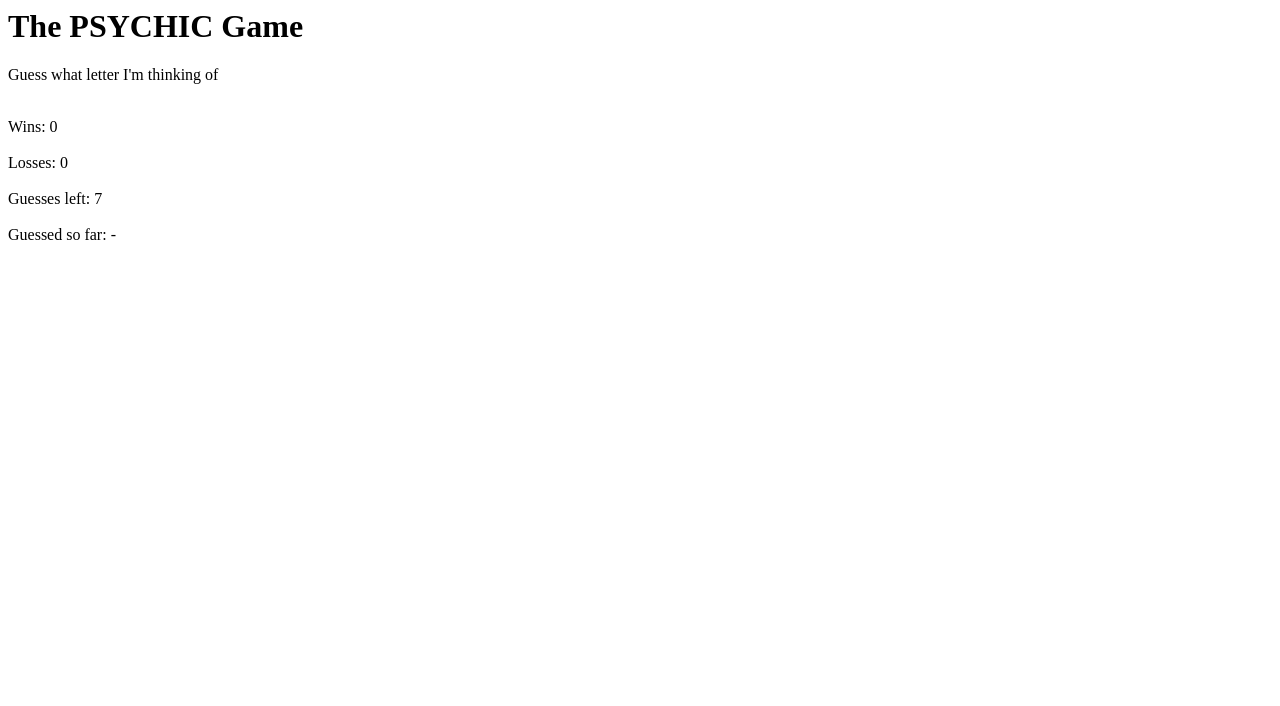
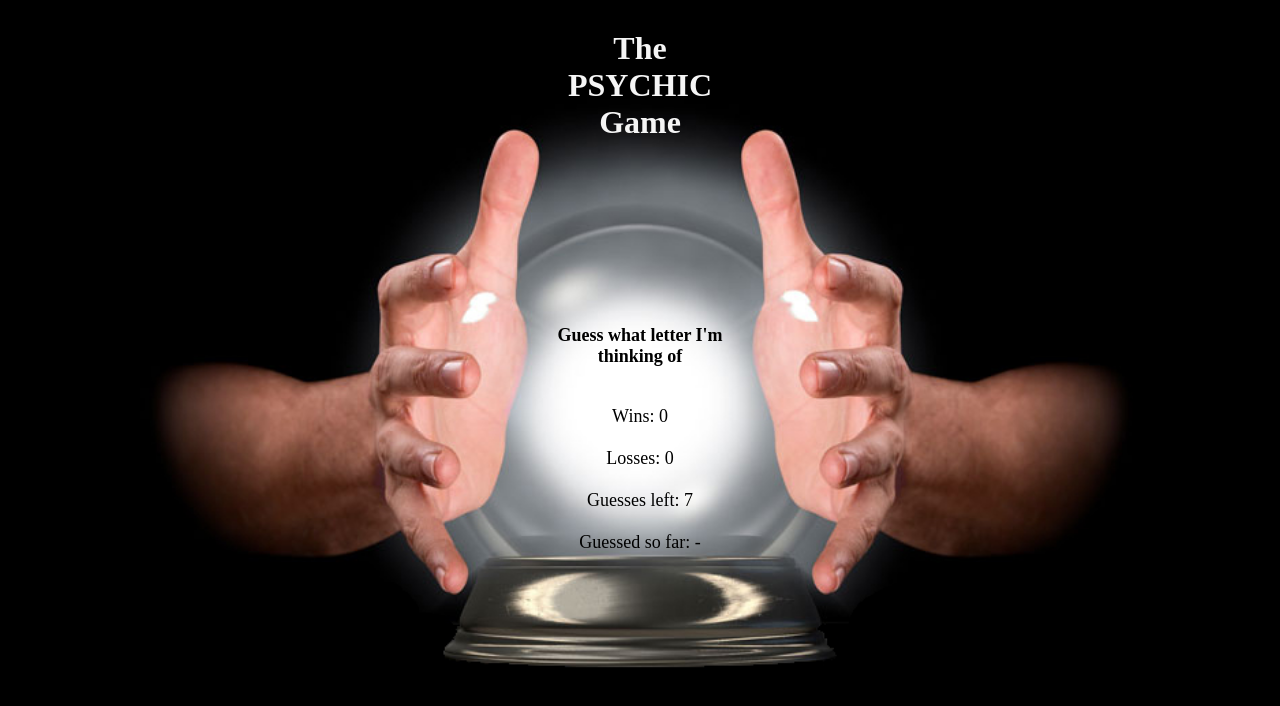
Before and after one commit to RCH92/Psychic-Game, a plain HTML site: page index.html in a window 1280 px wide. Drawn offline with Linux system fonts and the light colour scheme.

Commit message:
added styling

```diff
--- a/assets/css/style.css
+++ b/assets/css/style.css
@@ -0,0 +1,25 @@
+/* <html style="background: url('assets/images/Crystal.jpg'); background-repeat: no-repeat; background-size: auto;"> */
+.background {
+    z-index: 99;
+}
+.mainContainer {
+    margin: auto;
+    background-image: url('../images/Crystal.jpg');
+    background-repeat: no-repeat;
+    background-position: center;
+    width: 80%;
+    background-size: 100%;
+    text-align: center;
+    padding: auto;
+
+    z-index: 1;
+}
+.title {
+    color: whitesmoke;
+    margin: 30px 40% auto 40%;
+    text-align: center;
+}
+.gameText {
+text-align: center;
+ margin: 18% 40% auto 40%;
+}
--- a/assets/javascript/game.js
+++ b/assets/javascript/game.js
@@ -54,7 +54,7 @@ function game() {
                         console.log(attemptsLeft);
                         losses++;
                         document.getElementById("losses").innerHTML = "Losses: " + losses;
-                        alert("you lose");
+                        confirm("you lose");
                         reset();
                     }
                 }
--- a/index.html
+++ b/index.html
@@ -1,25 +1,26 @@
 <!doctype <!DOCTYPE html>
-<html>
+<html style="background: black">
 
 <head>
     <meta charset="utf-8" />
     <meta http-equiv="X-UA-Compatible" content="IE=edge">
     <title>Page Title</title>
     <meta name="viewport" content="width=device-width, initial-scale=1">
-    <!-- <link rel="stylesheet" type="text/css" media="screen" href="main.css" /> -->
+    <link rel="stylesheet" type="text/css" media="screen" href="assets/css/style.css" />
 
 </head>
 
-<body>
+<body class="mainContainer">
+    <div class="background">
     <div class="title">
         <h1>
             The PSYCHIC Game
         </h1>
     </div>
-
-    <div class="game">
+<div class="gameText">
+    <div class="game" style="font-size: 18px;">
         <p>
-            Guess what letter I'm thinking of
+           <strong>Guess what letter I'm thinking of</strong>
         </p>
 
         <br>
@@ -45,8 +46,10 @@
         <div id="guessedSoFar">
             Guessed so far: -
          </div>
-
+         <div id="temp"></div>
     </div>
+</div>
+</div>
     <script src="assets/javascript/game.js" type="text/javascript"> </script>
 </body>
 
```
Also changed, not shown: assets/css/reset.css (deleted), assets/images/Crystal.jpg (added).
